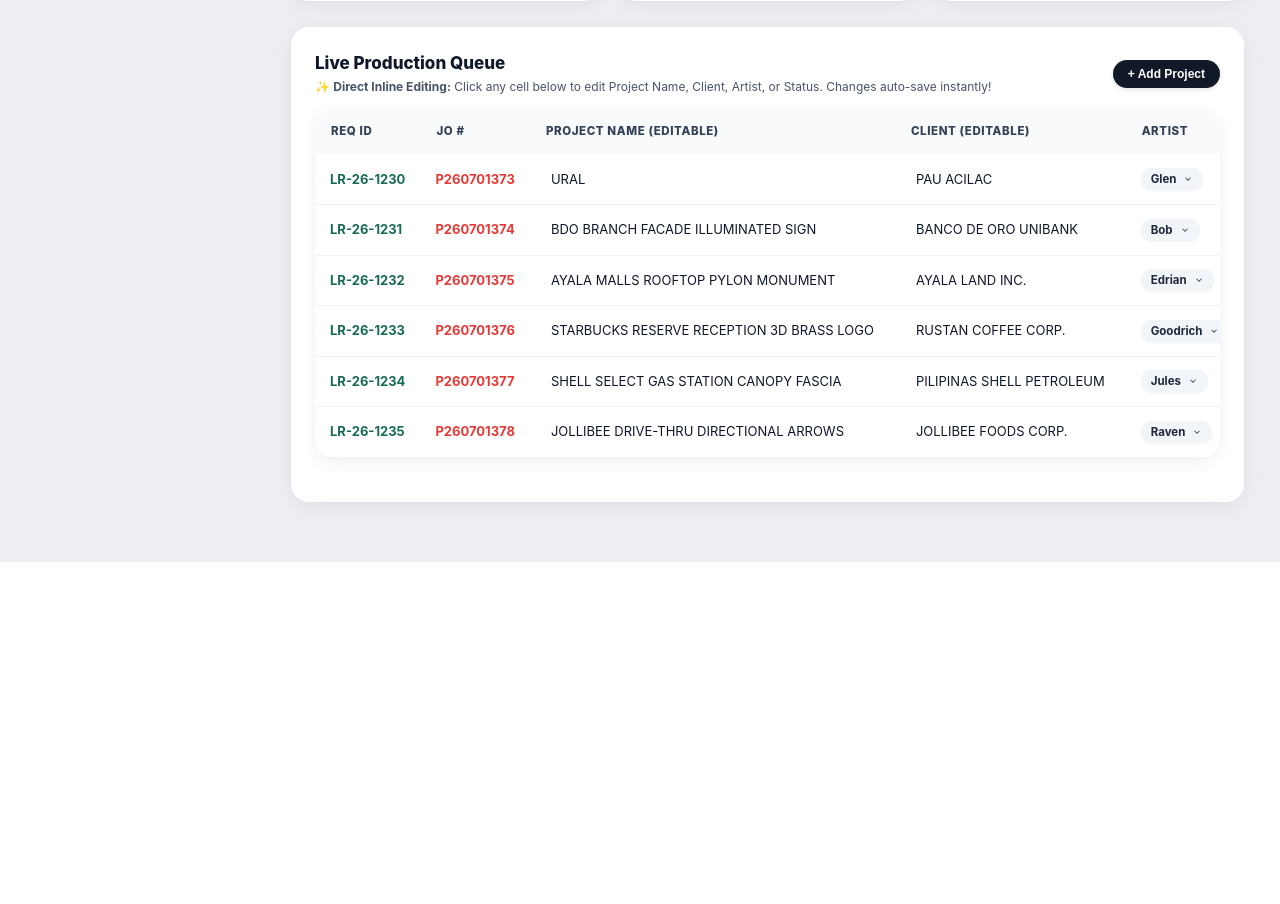
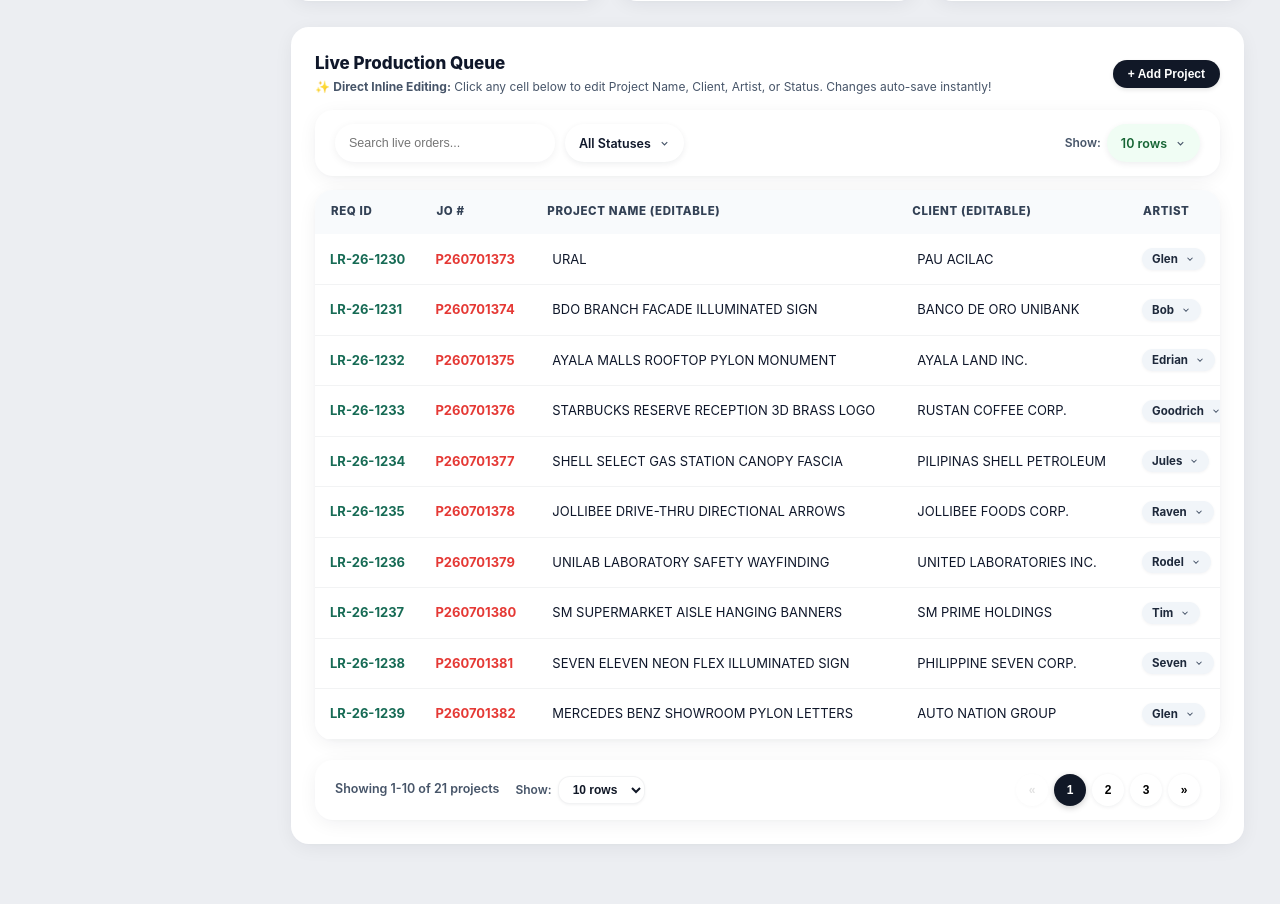
Before and after one commit to dorothydiaz/PMS, a PHP site: page / in a window 1280 px wide. Shown: the part 1225-2129 px from the top of the page. Before the commit the page ends 1787 px from the top, so only its background shows below. Run offline with PHP 8.4, Linux system fonts and the light colour scheme.

Commit message:
feat: add project management system frontend pages, styles, and scripts

```diff
--- a/assets/css/style.css
+++ b/assets/css/style.css
@@ -1535,6 +1535,58 @@
   font-size: 12.5px;
   color: var(--text-secondary);
   font-weight: 600;
+}
+
+.pagination-info-group {
+  display: flex;
+  align-items: center;
+  gap: 16px;
+  flex-wrap: wrap;
+}
+
+.pagination-rows-select-wrap,
+.filter-rows-wrap {
+  display: inline-flex;
+  align-items: center;
+  gap: 6px;
+  font-size: 12px;
+  color: var(--text-secondary);
+  font-weight: 600;
+}
+
+.pagination-rows-select-wrap label,
+.filter-rows-wrap label {
+  color: var(--text-secondary);
+  font-weight: 600;
+  font-size: 12px;
+  cursor: pointer;
+  white-space: nowrap;
+}
+
+.filter-input-sm {
+  padding: 5px 10px;
+  font-size: 12px;
+  font-weight: 600;
+  border-radius: var(--radius-md);
+  border: 1px solid var(--border-light);
+  background: #FFFFFF;
+  color: #111827;
+  cursor: pointer;
+  box-shadow: 0 1px 3px rgba(15, 23, 42, 0.05);
+  transition: all var(--transition-fast);
+}
+
+.filter-input-sm:hover,
+.filter-input-sm:focus,
+.rows-filter-select:hover,
+.rows-filter-select:focus {
+  border-color: #94A3B8;
+  outline: none;
+}
+
+.rows-filter-select {
+  font-weight: 600;
+  min-width: 105px;
 }
 
 .pagination-controls {
--- a/index.html
+++ b/index.html
@@ -5,7 +5,7 @@
   <meta name="viewport" content="width=device-width, initial-scale=1.0">
   <title>Sign Depot — Sales & Creative Production Operations Tracker</title>
   <meta name="description" content="Sign Depot modern enterprise frontend with live editable tables, production dashboard, artist workload, and printable job directives.">
-  <link rel="stylesheet" href="assets/css/style.css?v=20261024_nav2">
+  <link rel="stylesheet" href="assets/css/style.css?v=20261024_rows1">
   <link rel="icon" type="image/png" href="assets/img/sign-depot-logo.png">
 </head>
 <body data-page="view-dashboard">
@@ -344,6 +344,32 @@
               <button class="btn btn-primary btn-sm" id="btnDashboardNewRequest">+ Add Project</button>
             </div>
 
+            <!-- Filter & Rows Per Page Controls -->
+            <div class="filter-bar" style="margin-bottom: 14px;">
+              <div class="filter-group">
+                <input type="text" class="filter-input" id="dashboardSearchInput" placeholder="Search live orders..." style="width: 220px;">
+                <select class="filter-input" id="dashboardFilterStatus">
+                  <option value="">All Statuses</option>
+                  <option value="Approved">Approved</option>
+                  <option value="On-going">On-going</option>
+                  <option value="Pending">Pending</option>
+                  <option value="Completed">Completed</option>
+                </select>
+              </div>
+              <div class="filter-group">
+                <div class="filter-rows-wrap">
+                  <label for="dashboardFilterPerPage">Show:</label>
+                  <select class="filter-input rows-filter-select" id="dashboardFilterPerPage" title="Rows to display">
+                    <option value="10" selected>10 rows</option>
+                    <option value="15">15 rows</option>
+                    <option value="20">20 rows</option>
+                    <option value="25">25 rows</option>
+                    <option value="30">30 rows</option>
+                  </select>
+                </div>
+              </div>
+            </div>
+
             <div class="table-studio-wrap">
               <table class="data-table">
                 <thead>
@@ -363,6 +389,24 @@
                   <!-- Populated dynamically with inline editable cells -->
                 </tbody>
               </table>
+            </div>
+
+            <!-- Dashboard Pagination Container -->
+            <div class="pagination-container" id="dashboardPagination" style="margin-top: 14px;">
+              <div class="pagination-info-group">
+                <div class="pagination-info" id="dashboardPaginationInfo">Showing 0-0 of 0</div>
+                <div class="pagination-rows-select-wrap">
+                  <label for="dashboardPaginationPerPage">Show:</label>
+                  <select class="filter-input-sm" id="dashboardPaginationPerPage" title="Rows to display">
+                    <option value="10" selected>10 rows</option>
+                    <option value="15">15 rows</option>
+                    <option value="20">20 rows</option>
+                    <option value="25">25 rows</option>
+                    <option value="30">30 rows</option>
+                  </select>
+                </div>
+              </div>
+              <div class="pagination-controls" id="dashboardPaginationControls"></div>
             </div>
           </div>
         </section>
@@ -580,7 +624,7 @@
   <div class="toast-container" id="toastContainer"></div>
 
   <!-- Modular Component Loader & Core Application Scripts -->
-  <script src="pages/includes/components.js?v=20261024_nav1"></script>
-  <script src="assets/js/script.js?v=20261024_nav1"></script>
+  <script src="pages/includes/components.js?v=20261024_rows1"></script>
+  <script src="assets/js/script.js?v=20261024_rows1"></script>
 </body>
 </html>
--- a/pages/directives-details.html
+++ b/pages/directives-details.html
@@ -5,7 +5,7 @@
   <meta name="viewport" content="width=device-width, initial-scale=1.0">
   <title>Sign Depot — Directives Details</title>
   <meta name="description" content="Sign Depot modern enterprise frontend with live editable tables, production dashboard, artist workload, and printable job directives.">
-  <link rel="stylesheet" href="../assets/css/style.css?v=20261024_nav2">
+  <link rel="stylesheet" href="../assets/css/style.css?v=20261024_rows1">
   <link rel="icon" type="image/png" href="../assets/img/sign-depot-logo.png">
 </head>
 <body data-page="view-directives-details">
@@ -483,7 +483,7 @@
   <div class="toast-container" id="toastContainer"></div>
 
   <!-- Scripts -->
-  <script src="includes/components.js?v=20261024_nav1"></script>
-  <script src="../assets/js/script.js?v=20261024_nav1"></script>
+  <script src="includes/components.js?v=20261024_rows1"></script>
+  <script src="../assets/js/script.js?v=20261024_rows1"></script>
 </body>
 </html>
--- a/pages/settings.html
+++ b/pages/settings.html
@@ -5,7 +5,7 @@
   <meta name="viewport" content="width=device-width, initial-scale=1.0">
   <title>Sign Depot — System Settings</title>
   <meta name="description" content="Sign Depot modern enterprise frontend with live editable tables, production dashboard, artist workload, and printable job directives.">
-  <link rel="stylesheet" href="../assets/css/style.css?v=20261024_nav2">
+  <link rel="stylesheet" href="../assets/css/style.css?v=20261024_rows1">
   <link rel="icon" type="image/png" href="../assets/img/sign-depot-logo.png">
 </head>
 <body data-page="view-settings">
@@ -257,7 +257,7 @@
   <div class="toast-container" id="toastContainer"></div>
 
   <!-- Scripts -->
-  <script src="includes/components.js?v=20261024_nav1"></script>
-  <script src="../assets/js/script.js?v=20261024_nav1"></script>
+  <script src="includes/components.js?v=20261024_rows1"></script>
+  <script src="../assets/js/script.js?v=20261024_rows1"></script>
 </body>
 </html>
```
Also changed, not shown: pages/artist-workload.html (+35 -5 lines), pages/creatives-tracker.html (+26 -4 lines), pages/monthly-output.html (+36 -6 lines), pages/pending-artist.html (+32 -4 lines), pages/pending-sales.html (+31 -3 lines), pages/sales-requests.html (+26 -4 lines), assets/js/script.js, pages/includes/navbar.html (line endings or trailing spaces), pages/includes/sidebar.html (line endings or trailing spaces).
